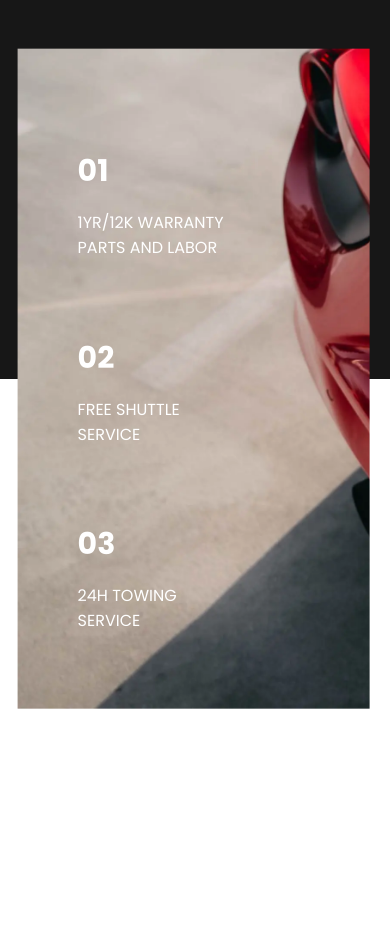
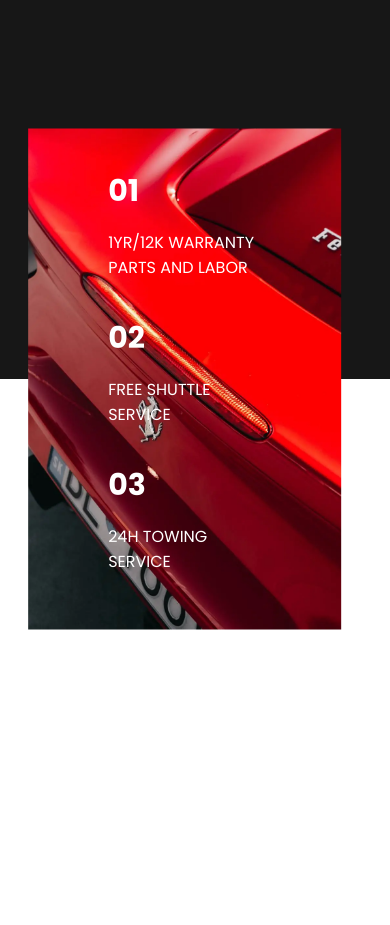
Before and after one commit to izzylogo/machine, a React (Create React App) app: page / in a window 390 px wide. Shown: the part 2460-3385 px from the top of the page. Built offline with nearby package versions, Linux system fonts and the light colour scheme; the HTML template or start-up script is replaced by a standard one.

Commit message:
Almost done

```diff
--- a/src/pages/Home.js
+++ b/src/pages/Home.js
@@ -113,12 +113,12 @@ const Home = () => {
       </div>
 
 
+      {/* this is the code for the video */}
+      {/* <video autoPlay loop muted plays-inline>
+        <source src={video} type='video/mp4'/>
+      </video> */}
       <div className="ferrari">
         <div className="ferrari-cover">
-          {/* this is the code for the video */}
-          {/* <video autoPlay loop muted plays-inline>
-            <source src={video} type='video/mp4'/>
-          </video> */}
           <div className="ferrari-cover-details">
             <div className="ferrari-cover-det">
               <h4>01</h4>
@@ -136,7 +136,7 @@ const Home = () => {
         </div>
       </div>
 
-      {/* <div className="ferrari-media">
+      <div className="ferrari-media">
         <div className="ferrari-media-cover">
           <div className="ferrari-media-contain">
             <div className="ferrari-media-det">
@@ -153,7 +153,7 @@ const Home = () => {
             </div>
           </div>
         </div>
-      </div> */}
+      </div>
 
       {/* our servives home */}
       <div className="home-section3">
--- a/src/styles/Home.css
+++ b/src/styles/Home.css
@@ -116,7 +116,14 @@ h2{
     margin-top: 2px;
 }
 
+.home-info h4,
+.home-info p{
+    width: initial;
+}
+
+
 @media screen and (max-width: 1020px) {
+
     .hero-bottom{
         flex-direction: column;
         justify-content: center;
@@ -139,12 +146,12 @@ h2{
 
     .home-info{
         padding-left: 0px;
-        /* max-width: fit-content; */
+        width: 80%;
     }
 
     .home-info h4,
     .home-info p{
-        width: 100vw;
+        width: initial !important;
     }
 
     .hero-bottom .second{
@@ -153,6 +160,24 @@ h2{
         width: 80vw;
     }
 }
+
+@media screen and (max-width: 600px) {
+    .home-info{
+
+    }
+
+    /* .home-info h4,
+    .home-info p{
+        width: 60vw;
+    } */
+}
+
+/* @media screen and (max-width: 500px) {
+    .home-info h4,
+    .home-info p{
+        max-width: 50vw;
+    }
+} */
 
 
 /* section 2 */
@@ -271,7 +296,7 @@ h2{
     /* padding: 0px 20px; */
     margin: 0px auto;
     position: relative;
-    /* display: none; */
+    display: none;
 }
 
 .ferrari-cover{
@@ -365,6 +390,7 @@ h2{
     padding: 20px 20px  ;
 }
 
+
 .ferrari-media-contain{
     position: absolute;
     width: 90%;
@@ -375,16 +401,20 @@ h2{
     background-size: cover;
     background-position: center;
     padding: 50px 20px;
-    transform: translateY(-50%) translateX(3%);
+    transform: translateY(-70%) translateX(3%);
     top: 0;
     bottom: 0;
     right: 0;
     left: 0;
+    display: flex;
+    justify-content: space-between;
+    align-items: start;
+    padding-top: 200px;
 }
 
 .ferrari-media-det{
     text-align: left;
-    padding: 10px 20px;
+    padding: 10px 60px;
     color: white;
 }
 
@@ -392,6 +422,14 @@ h2{
     font-weight: 700;
     font-size: 30px;
     margin-bottom: 0px;
+}
+
+@media screen and (max-width: 800px) {
+    .ferrari-media-contain{
+        flex-direction: column;
+        padding-top: 50px;
+        max-width: 85%;
+    }
 }
 
 @media screen and (max-width: 600px) {
@@ -404,10 +442,26 @@ h2{
     }
 }
 
+@media screen and (max-width: 500px) {
+    .ferrari-media-contain{
+        background-position: center;
+        padding: 30px 20px;
+        transform: translateY(-50%) translateX(6%);
+        height: fit-content;
+        align-items: start;
+    }
+
+    .ferrari-media-det h4{
+        margin-top: 0px;
+    }
+}
+
 @media screen and (max-width: 400px) {
     .ferrari-media-contain{
         max-width: 70%;
-        height: 40vh;
+        height: fit-content;
+        transform: translateY(-50%) translateX(9%);
+        background-position: center;
     }
 }
 
```
